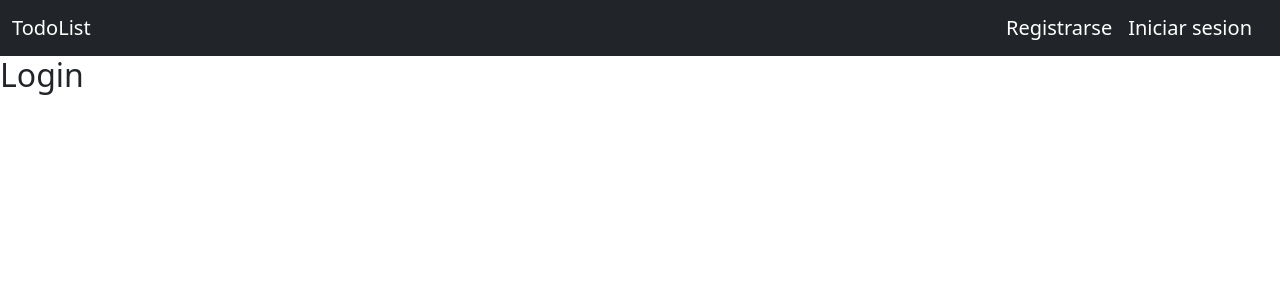
After one commit to ElvinCooper/Flask_todo_list, a Flask app: template todor/templates/auth/login.html in a window 1280 px wide. The commit adds this page. Shown: the top 300 px of the page. Run offline with Flask 3, Linux system fonts and the light colour scheme; the template is opened without the code that fills it, so the values that code supplies are empty.

Commit message:
pantalla de login y registro de usuario 1ra. parte

```diff
--- a/todor/__init__.py
+++ b/todor/__init__.py
@@ -21,8 +21,4 @@ def create_app():
     def index():
         return render_template('index.html')
 
-    @app.route('/registrar')
-    def registrar():
-        return render_template('registrar.html')
-
     return app
--- a/todor/auth.py
+++ b/todor/auth.py
@@ -1,11 +1,11 @@
-from flask import Blueprint
+from flask import Blueprint, render_template
 
 bp = Blueprint('auth', __name__, url_prefix='/auth')
 
 @bp.route('/register')
 def register():
-    return "Registrar usuario"
+    return render_template('auth/registrar.html')
 
 @bp.route('/login')
 def login():
-    return "Iniciar Sesion"
+    return render_template('auth/login.html')
--- /dev/null
+++ b/todor/templates/auth/login.html
@@ -0,0 +1,7 @@
+{% extends 'base.html' %}
+{% block title %} Iniciar sesion {% endblock %}
+
+{% block content %}
+    <h2> Login </h2>
+
+{% endblock %}
--- a/todor/templates/base.html
+++ b/todor/templates/base.html
@@ -19,10 +19,10 @@
             <div class="collapse navbar-collapse" id="navbarNav" style="justify-content: right;" >
                 <ul class="navbar-nav">
                     <li class="nav-item">
-                        <a class="navbar-brand" href="{{url_for('registrar')}}">Registrarse</a>
+                        <a class="navbar-brand" href="{{url_for('auth.register')}}">Registrarse</a>
                     </li>
                     <li class="nav-item">
-                        <a class="navbar-brand" href="{{url_for('index')}}">Iniciar sesion</a>
+                        <a class="navbar-brand" href="{{url_for('auth.login')}}">Iniciar sesion</a>
                     </li>
                 </ul>
             </div>
```
Also changed, not shown: todor/templates/auth/registrar.html (renamed from todor/templates/registrar.html).
